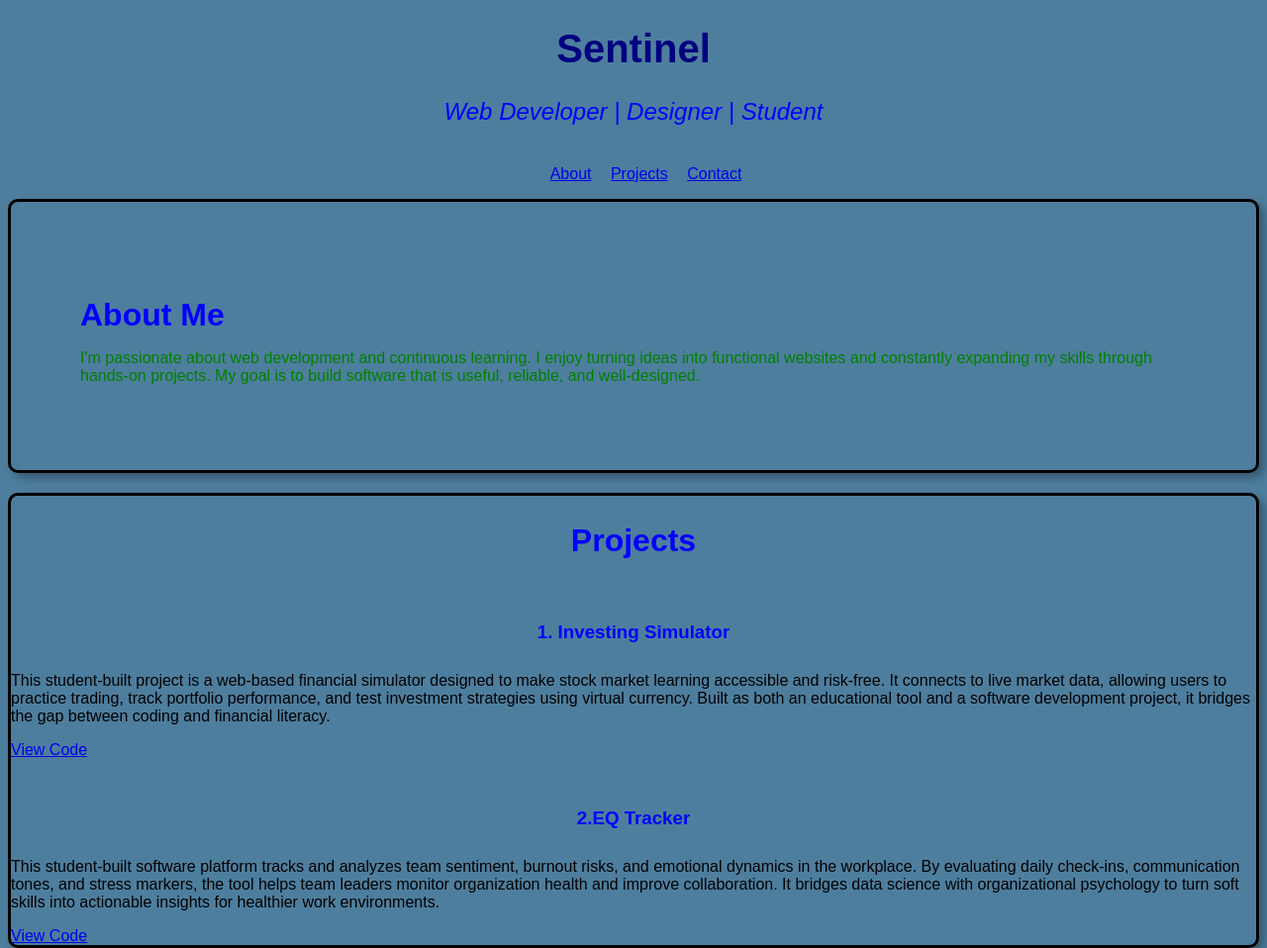
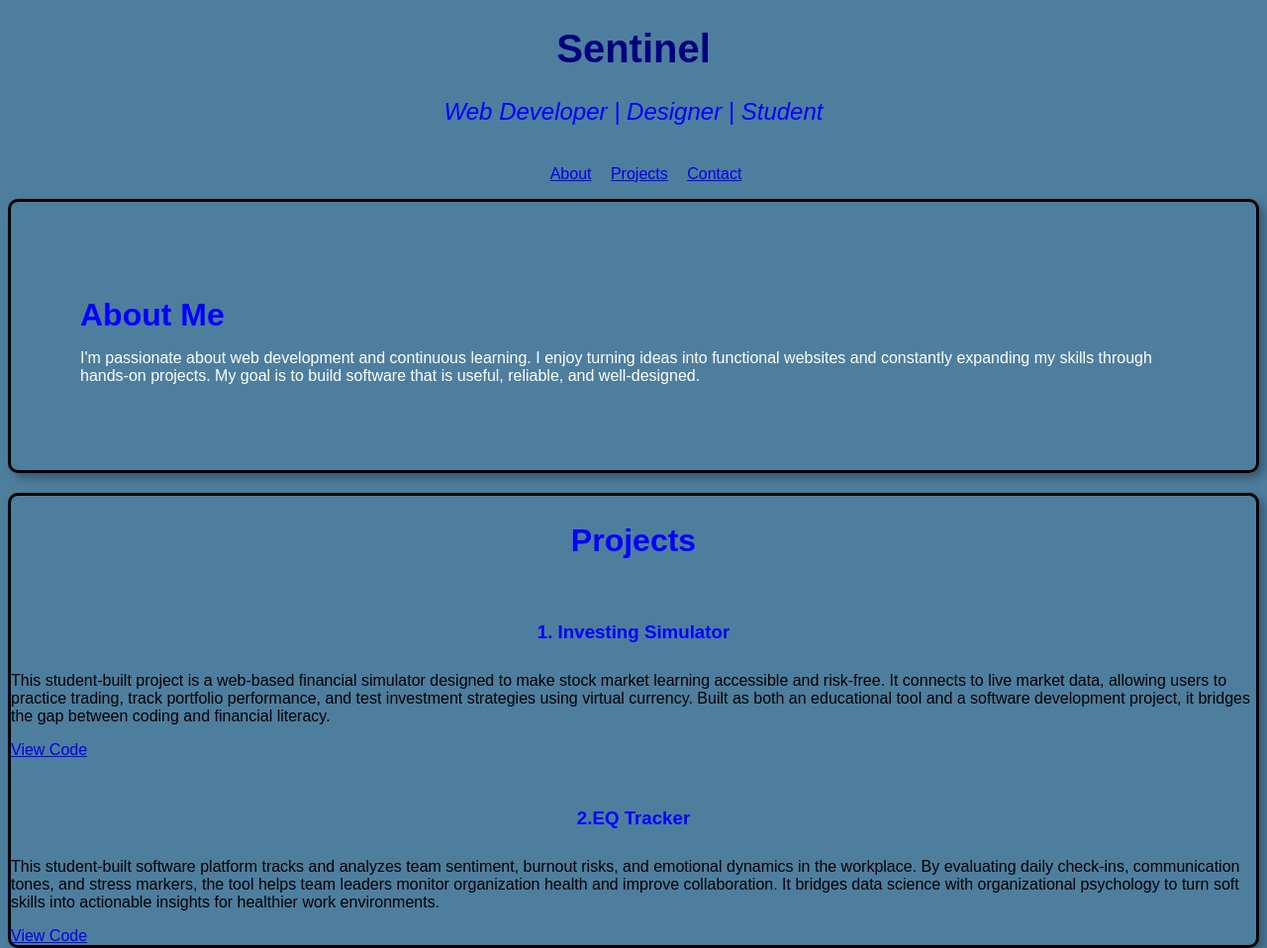
Before and after one commit to sentinelcoredev/portfolio, a plain HTML site: page index.html in a window 1280 px wide. Shown: the top 958 px of the page at 99% size. Drawn offline with Linux system fonts and the light colour scheme.

Commit message:
Change about section text color to white

```diff
--- a/style.css
+++ b/style.css
@@ -20,7 +20,7 @@ h2 {
     margin-bottom: 15px;
 }
 #about {
-    color:green;
+    color:white;
     font: size 13px;
     padding: 70px;
     border: 3px solid black;
```
